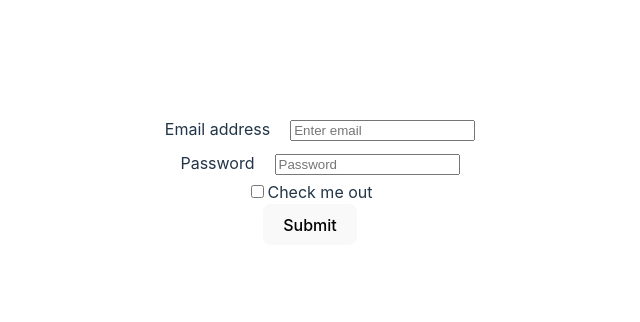
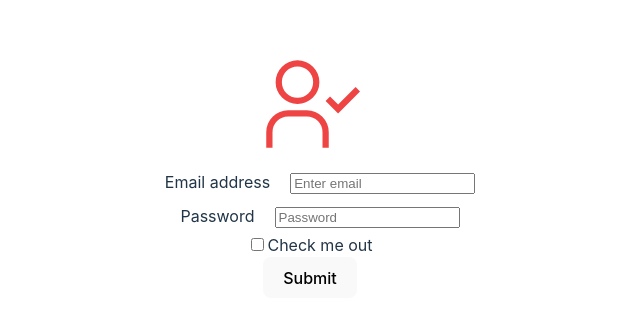
Before and after one commit to gablon29/project_C_S_front, a React (Vite) app: page / in a window 1280 px wide. Shown: the part 224-546 px from the top of the page, without its empty margins (330-970 px from the left). Built offline with nearby package versions, Linux system fonts and the light colour scheme.

Commit message:
ilustrando el login

```diff
--- a/src/App.jsx
+++ b/src/App.jsx
@@ -7,6 +7,9 @@ function App() {
 
   return (
     <div>
+      <svg width="100px" height="100px" viewBox="0 0 32 32" xmlns="http://www.w3.org/2000/svg">
+    <path fill="#ef4444" d="M12 4a5 5 0 1 1-5 5a5 5 0 0 1 5-5m0-2a7 7 0 1 0 7 7a7 7 0 0 0-7-7zm10 28h-2v-5a5 5 0 0 0-5-5H9a5 5 0 0 0-5 5v5H2v-5a7 7 0 0 1 7-7h6a7 7 0 0 1 7 7zm3-13.82l-2.59-2.59L21 15l4 4l7-7l-1.41-1.41L25 16.18z"/>
+      </svg>
     <Form>
       <Form.Group style={{margin: '10px'}} className="mb-3" controlId="formBasicEmail">
         <Form.Label style={{margin: '20px'}}>Email address</Form.Label>
```
